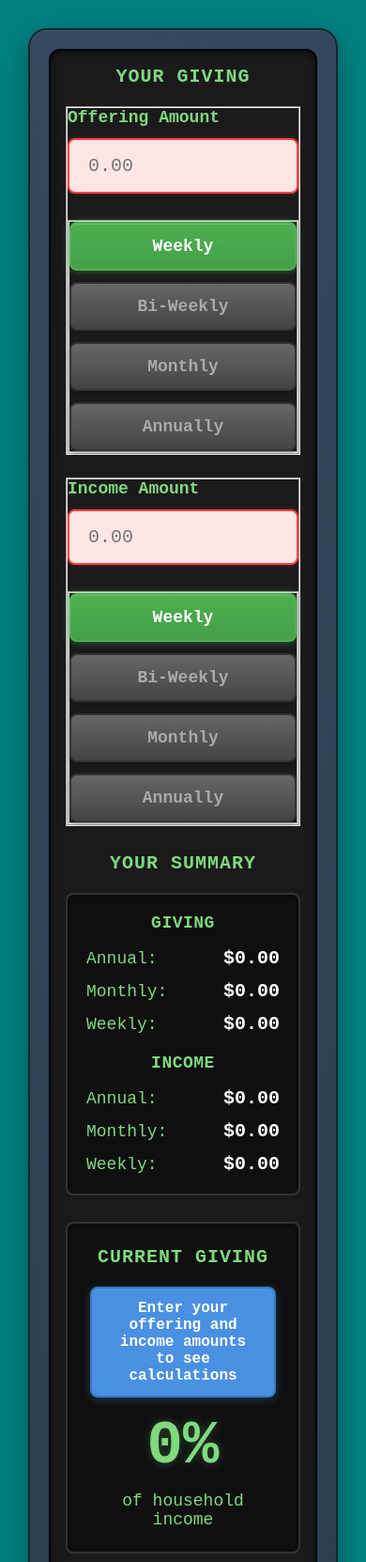
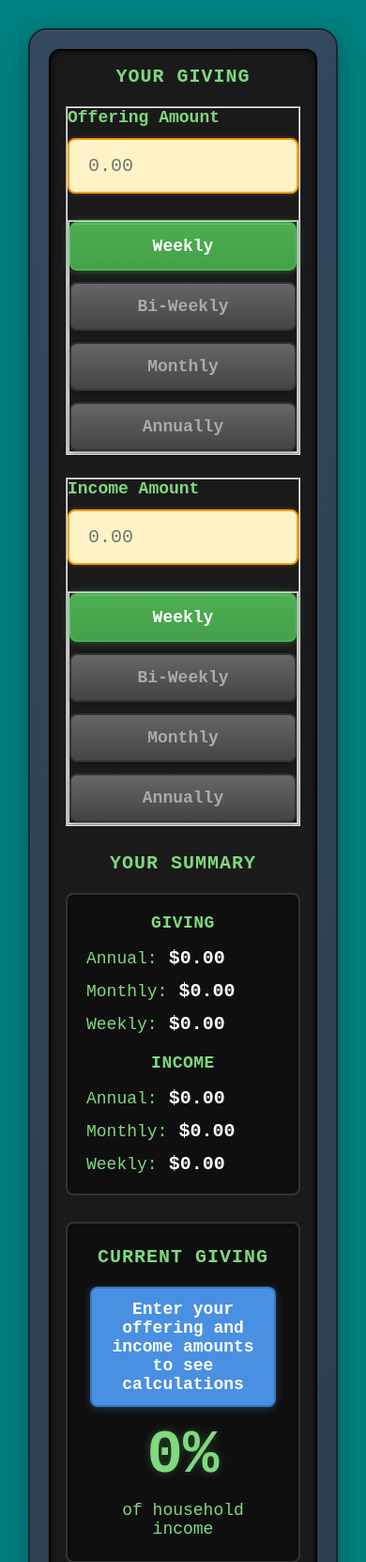
Before and after one commit to eharnischStEdword/tithe-calculator, a Flask app: page / in a window 390 px wide. Shown: the top 1662 px of the page at 94% size. Run offline with Flask 3, Linux system fonts and the light colour scheme.

Commit message:
Improve UI styling: soften validation colors to amber, tighten summary spacing, enforce 18px minimum font size
- Replace harsh red validation colors (#ff4444, #cc0000, #ffe6e6) with amber equivalents (#f59e0b, #d97706, #fef3c7)
- Change summary alignment from space-between to flex-start with 12px gap for tighter spacing
- Increase all sub-18px fonts to 18px minimum (1 desktop + 4 mobile declarations)
- Update validation message font size from 16px to 18px for consistency

```diff
--- a/static/style.css
+++ b/static/style.css
@@ -19,22 +19,22 @@
 
 /* Validation styles */
 .invalid-input {
-    border: 2px solid #ff4444 !important;
-    background-color: #ffe6e6 !important;
-    box-shadow: 0 0 5px rgba(255, 68, 68, 0.3) !important;
+    border: 2px solid #f59e0b !important;
+    background-color: #fef3c7 !important;
+    box-shadow: 0 0 5px rgba(245, 158, 11, 0.3) !important;
 }
 
 .validation-message {
-    background-color: #ff4444;
+    background-color: #f59e0b;
     color: #ffffff;
     padding: 12px 16px;
     border-radius: 8px;
     margin-bottom: 16px;
-    font-size: 16px;
+    font-size: 18px;
     font-weight: bold;
     text-align: center;
-    border: 2px solid #cc0000;
-    box-shadow: 0 2px 8px rgba(255, 68, 68, 0.3);
+    border: 2px solid #d97706;
+    box-shadow: 0 2px 8px rgba(245, 158, 11, 0.3);
 }
 
 .validation-message.info {
@@ -119,8 +119,9 @@ body {
 
 .summary-item {
     display: flex;
-    justify-content: space-between;
+    justify-content: flex-start;
     align-items: center;
+    gap: 12px;
     margin-bottom: 12px;
 }
 
@@ -400,7 +401,7 @@ input[type="number"]:focus {
 }
 
 .increase-annual {
-    font-size: 16px;
+    font-size: 18px;
     color: #7fd97f;
     text-transform: uppercase;
     letter-spacing: 1px;
@@ -473,7 +474,7 @@ input[type="number"]:focus {
     }
 
     .increase-label {
-        font-size: 16px;
+        font-size: 18px;
         margin-bottom: 6px;
     }
 
@@ -482,12 +483,12 @@ input[type="number"]:focus {
     }
 
     .increase-frequency {
-        font-size: 16px;
+        font-size: 18px;
         margin-bottom: 6px;
     }
 
     .increase-delta {
-        font-size: 16px;
+        font-size: 18px;
     }
 
     .increase-right {
@@ -501,6 +502,6 @@ input[type="number"]:focus {
     }
 
     .increase-annual {
-        font-size: 14px;
+        font-size: 18px;
     }
 }
```
